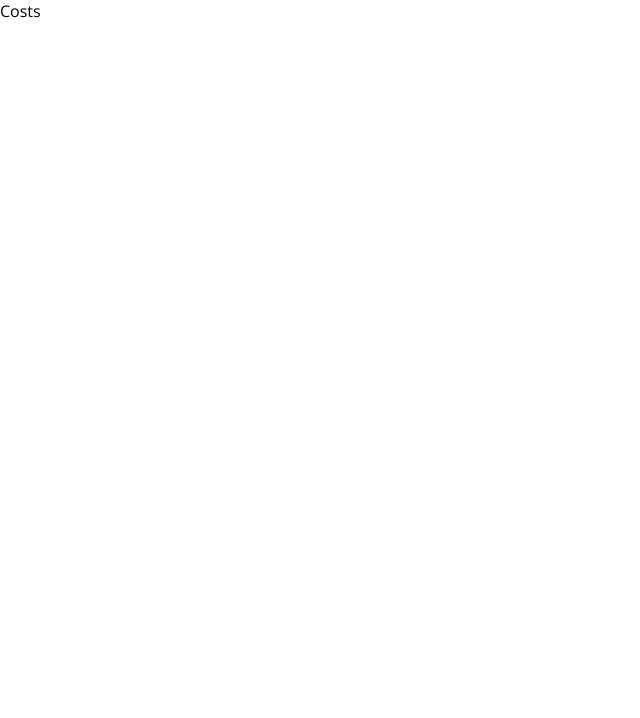
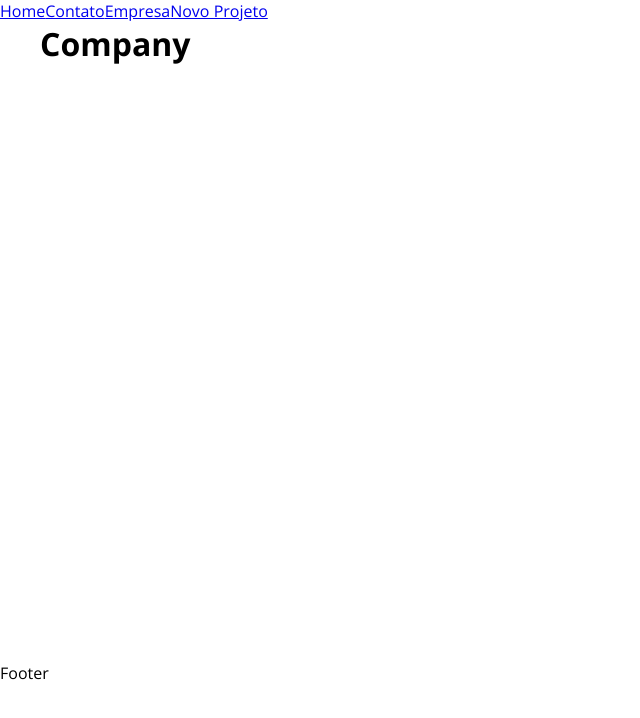
Before and after one commit to JoaotorresGT/costs, a React (Create React App) app in the folder costs/: page /company in a window 1280 px wide. Shown: the top 718 px of the page, without its empty margins (0-640 px from the left). Built offline with nearby package versions, Linux system fonts and the light colour scheme.

Commit message:
aula 18
estruturando o projeto e adicionando um pouco de css

```diff
--- a/costs/src/App.js
+++ b/costs/src/App.js
@@ -1,10 +1,29 @@
+import { BrowserRouter as Router, Routes, Route, Link } from 'react-router-dom';
+import Home from './components/pages/Home';
+import Contact from './components/pages/Contact';
+import Company from './components/pages/Company';
+import NewProject from './components/pages/NewProject';
 
+import Container from './components/layout/Container';
 
 function App() {
   return (
-    <div className="App">
-      <p>Costs</p>
-    </div>
+    <Router>
+      <div>
+        <Link to="/">Home</Link>
+        <Link to="/contact">Contato</Link>
+        <Link to="/company">Empresa</Link>
+        <Link to="/newproject">Novo Projeto</Link>
+      </div>
+      <Routes>
+          <Route path="/" element={<Container customClass="min-height"><Home /></Container>} />
+          <Route path="/company" element={<Container customClass="min-height"><Company /></Container>} />
+          <Route path="/contact" element={<Container customClass="min-height"><Contact /></Container>} />
+          <Route path="/newproject" element={<Container customClass="min-height"><NewProject /></Container>} />
+      </Routes>
+
+      <p>Footer</p>
+    </Router>
   );
 }
 
--- /dev/null
+++ b/costs/src/components/layout/Container.js
@@ -0,0 +1,11 @@
+import styles from './Container.module.css';
+
+function Container(props) {
+  return (
+    <div className={`${styles.container} ${styles[props.customClass]}`}>
+      {props.children}
+    </div>
+  );
+}
+
+export default Container;
--- /dev/null
+++ b/costs/src/components/layout/Container.module.css
@@ -0,0 +1,21 @@
+.container {
+    width: 1200px;
+    display: flex;
+    justify-content: space-between;
+    margin: 0 auto;
+    flex-wrap: wrap;
+}
+
+.min-height {
+    min-height: 80vh;
+}
+
+
+.start {
+    justify-content: flex-start;
+}
+
+.colum {
+    flex-direction: column;
+    justify-content: flex-start;
+}
--- /dev/null
+++ b/costs/src/components/pages/Company.js
@@ -0,0 +1,5 @@
+function Company() {
+    return <h1>Company</h1>
+}
+
+export default Company
--- /dev/null
+++ b/costs/src/components/pages/Contact.js
@@ -0,0 +1,5 @@
+function Contact() {
+    return <h1>Contact</h1>
+}
+
+export default Contact
--- /dev/null
+++ b/costs/src/components/pages/Home.js
@@ -0,0 +1,5 @@
+function Home() {
+    return <h1>Home</h1>
+}
+
+export default Home
--- /dev/null
+++ b/costs/src/components/pages/NewProject.js
@@ -0,0 +1,5 @@
+function NewProject() {
+    return <h1>NewProject</h1>
+}
+
+export default NewProject
```
